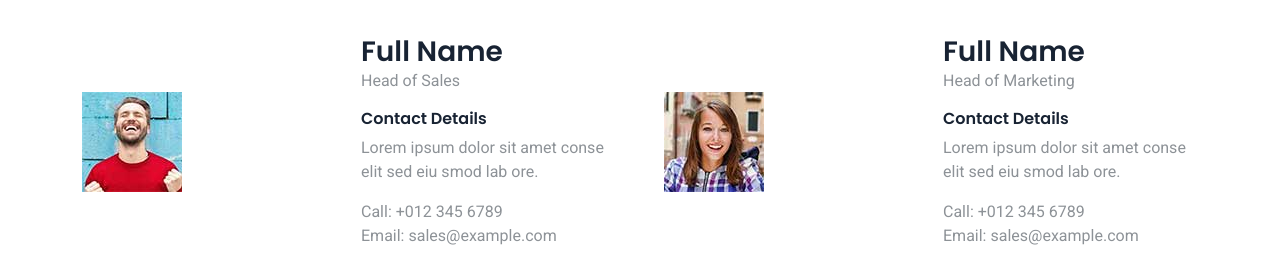
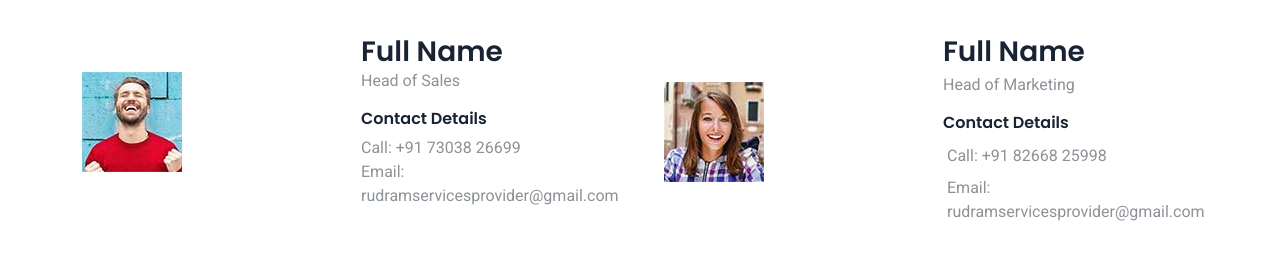
Before and after one commit to jaskaransingh16/RudramWebsite, a plain HTML site: page new/contact.html in a window 1280 px wide. Shown: the part 520-793 px from the top of the page. Drawn offline with nearby package versions, Linux system fonts and the light colour scheme.

Commit message:
some more changes

```diff
--- a/new/contact.html
+++ b/new/contact.html
@@ -129,9 +129,8 @@
                             <h3 class="mb-0">Full Name</h3>
                             <p>Head of Sales</p>
                             <h6>Contact Details</h6>
-                            <p>Lorem ipsum dolor sit amet conse elit sed eiu smod lab ore.</p>
-                            <p class="mb-0">Call: +012 345 6789</p>
-                            <p class="mb-0">Email: sales@example.com</p>
+                            <p class="mb-0">Call: +91 73038 26699</p>
+                            <p class="mb-0">Email: rudramservicesprovider@gmail.com</p>
                         </div>
                     </div>
                 </div>
@@ -141,16 +140,15 @@
                             <img class="img-fluid" src="img/testimonial-2.jpg" alt="">
                         </div>
                         <div class="col-sm-6">
-                            <h3 class="mb-0">Full Name</h3>
+                            <h3 class="mb-1">Full Name</h3>
                             <p>Head of Marketing</p>
                             <h6>Contact Details</h6>
-                            <p>Lorem ipsum dolor sit amet conse elit sed eiu smod lab ore.</p>
-                            <p class="mb-0">Call: +012 345 6789</p>
-                            <p class="mb-0">Email: sales@example.com</p>
+                            <p class="mb-0 p-1">Call: +91 82668 25998</p>
+                            <p class="mb-0 p-1">Email: rudramservicesprovider@gmail.com</p>
                         </div>
                     </div>
                 </div>
-                <div class="col-lg-6 wow fadeInUp" data-wow-delay="0.1s" style="min-height: 450px;">
+                <div class="col-lg-6 wow fadeInUp p-2" data-wow-delay="0.1s" style="min-height: 450px;">
                     <div class="position-relative h-100">
                         <iframe class="position-relative w-100 h-100"
                         src="//www.google.com/maps/embed?pb=!1m16!1m12!1m3!1d13831.46075355726!2d78.13527955559655!3d29.92578304920098!2m3!1f0!2f0!3f0!3m2!1i1024!2i768!4f13.1!2m1!1sB-34%20Shree%20Kartikay%20Kunj%20jagjeetpur%2C%20Kankhal%20%20Haridwar%2C%20Uttrakhand%20249408!5e0!3m2!1sen!2sin!4v1690631002390!5m2!1sen!2sin"
```
